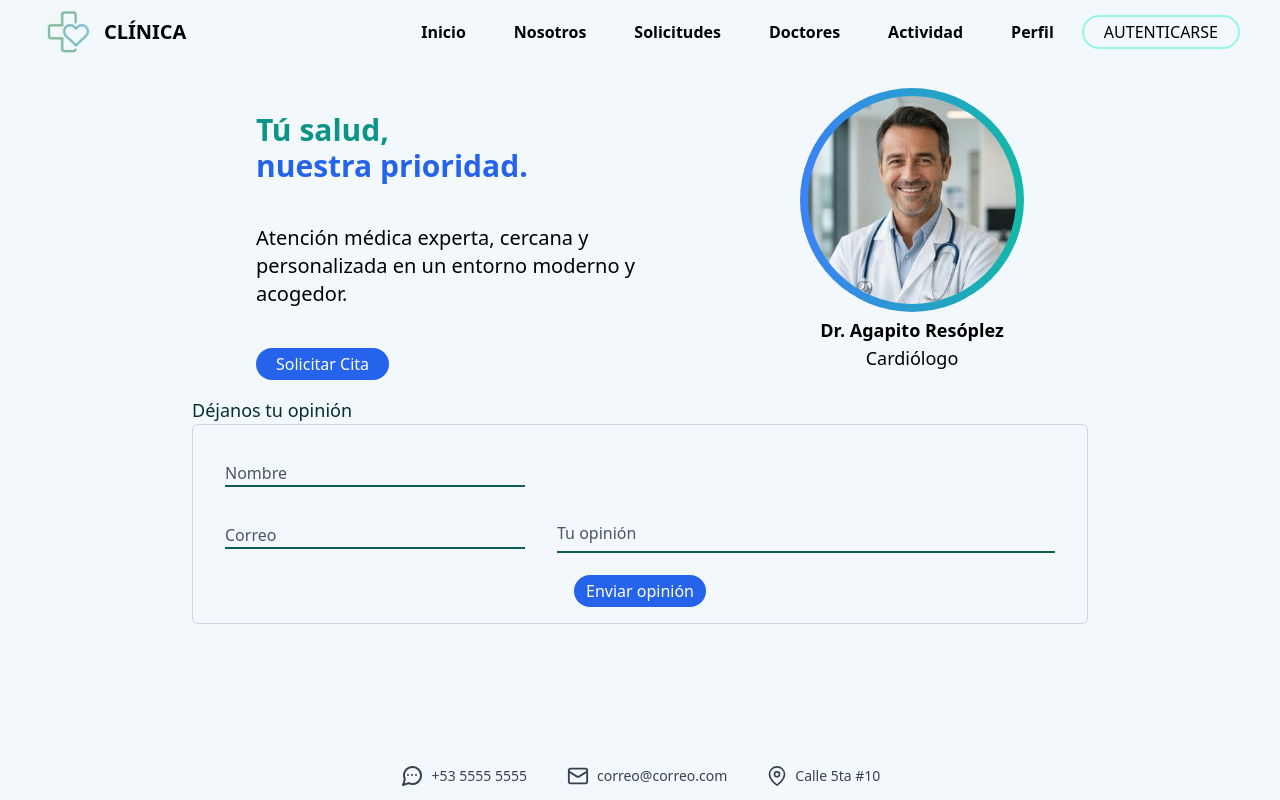
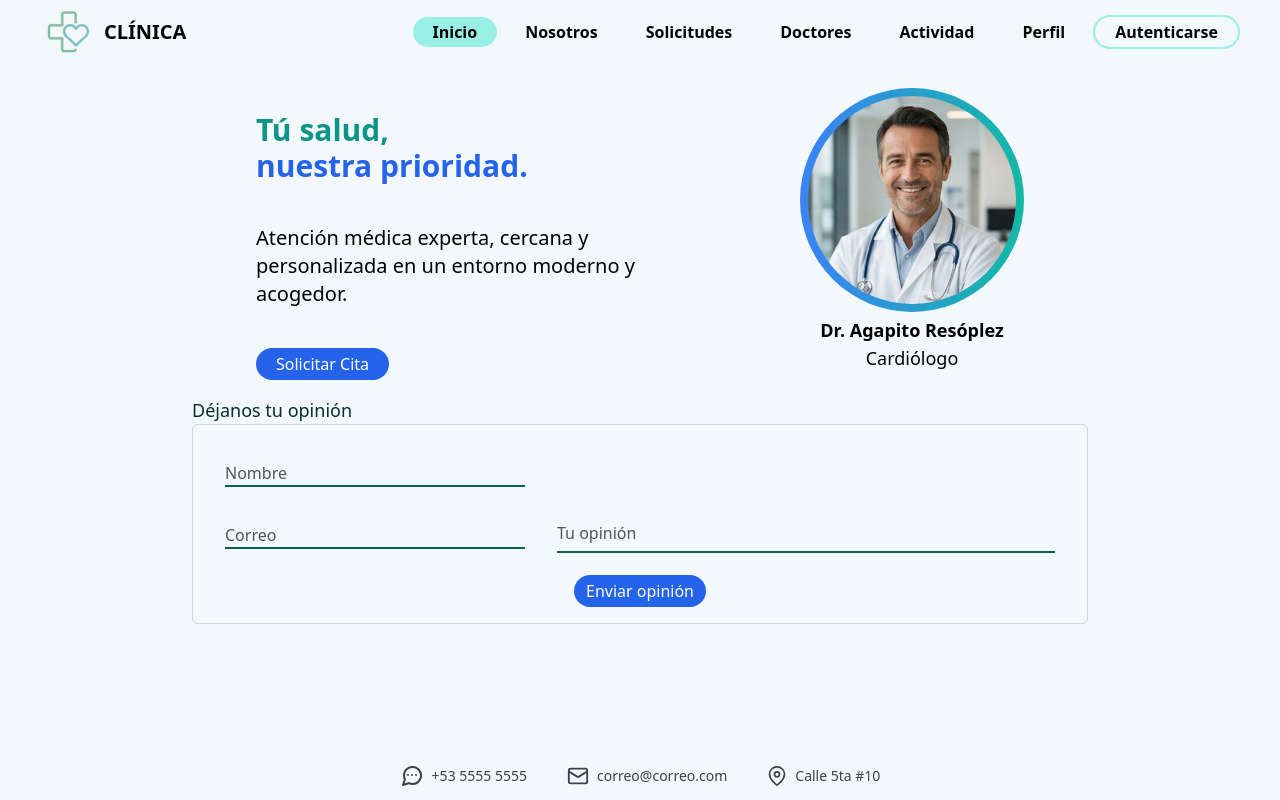
Before and after one commit to YopH-26/clinica, a React (Vite) app in the folder frontend/: page / in a window 1280 px wide. Built offline with nearby package versions, Linux system fonts and the light colour scheme.

Commit message:
Agregué navlink con active en el nav

```diff
--- a/frontend/src/componets/Header.jsx
+++ b/frontend/src/componets/Header.jsx
@@ -1,4 +1,4 @@
-import { Link } from 'react-router-dom';
+import { NavLink } from 'react-router-dom';
 
 const Header = ({abrirMenu}) => {
   return (
@@ -7,26 +7,26 @@ const Header = ({abrirMenu}) => {
         <div className="flex items-center justify-between h-16">
           {/* Branding */}
           <div className="flex items-center gap-x-3 outline-none p-1 rounded-lg focus-within:ring-2 focus-within:ring-teal-300">
-            <Link to="/" className="flex items-center gap-x-3 outline-none">
+            <NavLink to="/" className="flex items-center gap-x-3 outline-none">
               <img
                 src="/img/logo.jpg"
                 alt="Logotipo de Clínica"
                 className="w-12 h-12 rounded-full object-cover"
               />
               <span className="uppercase text-xl font-semibold">Clínica</span>
-            </Link>
+            </NavLink>
           </div>
 
           {/* Navegación */}
           <nav aria-label="Menú principal" className="flex items-center">
             {/* Botón de solicitar visible en pantallas pequeñas */}
             <div className="flex items-center gap-x-2 lg:hidden">
-              <Link
+              <NavLink
                 to="/solicitud"
                 className="bg-blue-600 text-white rounded-full py-1 px-4 hover:scale-105 transition-transform focus:outline-none focus-visible:ring-2 focus-visible:ring-blue-900"
               >
                 Solicitar Cita
-              </Link>
+              </NavLink>
 
               {/* Botón de menú móvil*/}
               <button
@@ -64,73 +64,87 @@ const Header = ({abrirMenu}) => {
               role="menubar"
             >
               <li role="none">
-                <Link
+                <NavLink
                   to="/"
                   role="menuitem"
-                  className="font-semibold rounded-full py-1 px-5 hover:scale-105 transition-transform focus:outline-none focus-visible:ring-2 focus-visible:ring-teal-300"
+                  className={({ isActive }) =>
+                    `font-semibold rounded-full py-1 px-5 hover:scale-105 transition-transform focus:outline-none focus-visible:ring-2 focus-visible:ring-teal-300 ${isActive ? 'bg-teal-300/60' : ''}`
+                  }
                 >
                   Inicio
-                </Link>
+                </NavLink>
               </li>
 
               <li role="none">
-                <Link
+                <NavLink
                   to="/nosotros"
                   role="menuitem"
-                  className="font-semibold rounded-full py-1 px-5 hover:scale-105 transition-transform focus:outline-none focus-visible:ring-2 focus-visible:ring-teal-300"
+                  className={({ isActive }) =>
+                    `font-semibold rounded-full py-1 px-5 hover:scale-105 transition-transform focus:outline-none focus-visible:ring-2 focus-visible:ring-teal-300 ${isActive ? 'bg-teal-300/60' : ''}`
+                  }
                 >
                   Nosotros
-                </Link>
+                </NavLink>
               </li>
 
               <li role="none">
-                <Link
+                <NavLink
                   to="/solicitudes"
                   role="menuitem"
-                  className="font-semibold rounded-full py-1 px-5 hover:scale-105 transition-transform focus:outline-none focus-visible:ring-2 focus-visible:ring-teal-300"
+                  className={({ isActive }) =>
+                    `font-semibold rounded-full py-1 px-5 hover:scale-105 transition-transform focus:outline-none focus-visible:ring-2 focus-visible:ring-teal-300 ${isActive ? 'bg-teal-300/60' : ''}`
+                  }
                 >
                   Solicitudes
-                </Link>
+                </NavLink>
               </li>
 
               <li role="none">
-                <Link
+                <NavLink
                   to="/doctores"
                   role="menuitem"
-                  className="font-semibold rounded-full py-1 px-5 hover:scale-105 transition-transform focus:outline-none focus-visible:ring-2 focus-visible:ring-teal-300"
+                  className={({ isActive }) =>
+                    `font-semibold rounded-full py-1 px-5 hover:scale-105 transition-transform focus:outline-none focus-visible:ring-2 focus-visible:ring-teal-300 ${isActive ? 'bg-teal-300/60' : ''}`
+                  }
                 >
                   Doctores
-                </Link>
+                </NavLink>
               </li>
 
               <li role="none">
-                <Link
+                <NavLink
                   to="/actividad"
                   role="menuitem"
-                  className="font-semibold rounded-full py-1 px-5 hover:scale-105 transition-transform focus:outline-none focus-visible:ring-2 focus-visible:ring-teal-300"
+                  className={({ isActive }) =>
+                    `font-semibold rounded-full py-1 px-5 hover:scale-105 transition-transform focus:outline-none focus-visible:ring-2 focus-visible:ring-teal-300 ${isActive ? 'bg-teal-300/60' : ''}`
+                  }
                 >
                   Actividad
-                </Link>
+                </NavLink>
               </li>
 
               <li role="none">
-                <Link
+                <NavLink
                   to="/perfil"
                   role="menuitem"
-                  className="font-semibold rounded-full py-1 px-5 hover:scale-105 transition-transform focus:outline-none focus-visible:ring-2 focus-visible:ring-teal-300"
+                  className={({ isActive }) =>
+                    `font-semibold rounded-full py-1 px-5 hover:scale-105 transition-transform focus:outline-none focus-visible:ring-2 focus-visible:ring-teal-300 ${isActive ? 'bg-teal-300/60' : ''}`
+                  }
                 >
                   Perfil
-                </Link>
+                </NavLink>
               </li>
 
               <li role="none">
-                <Link
+                <NavLink
                   to="/login"
                   role="menuitem"
-                  className="border-2 border-teal-200 rounded-full py-1 px-5 hover:scale-105 transition-transform focus:outline-none focus-visible:ring-2 focus-visible:ring-teal-600 uppercase"
+                  className={({ isActive }) =>
+                    `font-semibold rounded-full py-1 px-5 hover:scale-105 transition-transform focus:outline-none focus-visible:ring-2 border-2 border-teal-300/60 focus-visible:ring-teal-300 ${isActive ? 'bg-teal-300/60' : ''}`
+                  }
                 >
                   Autenticarse
-                </Link>
+                </NavLink>
               </li>
             </ul>
           </nav>
```
